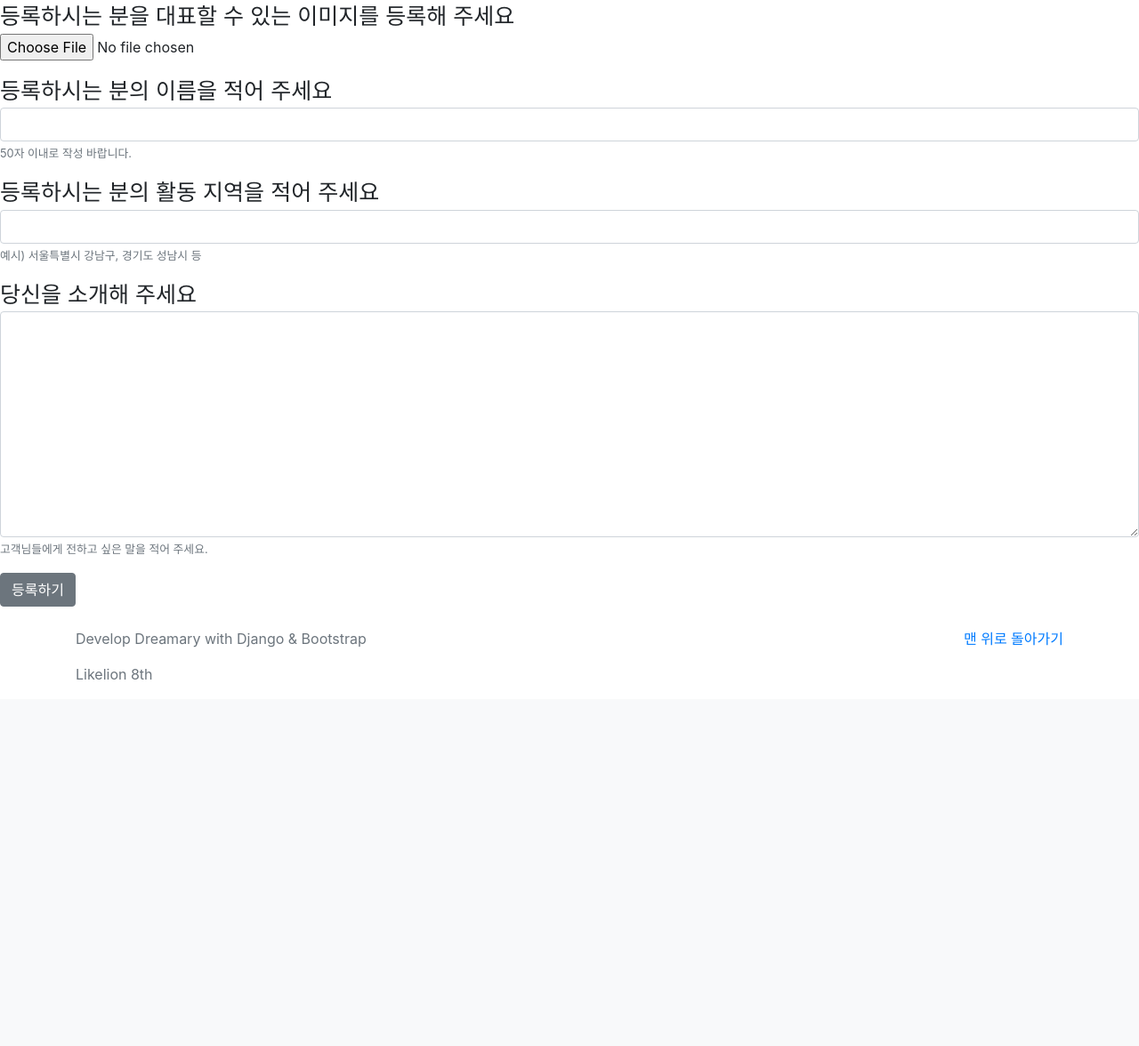
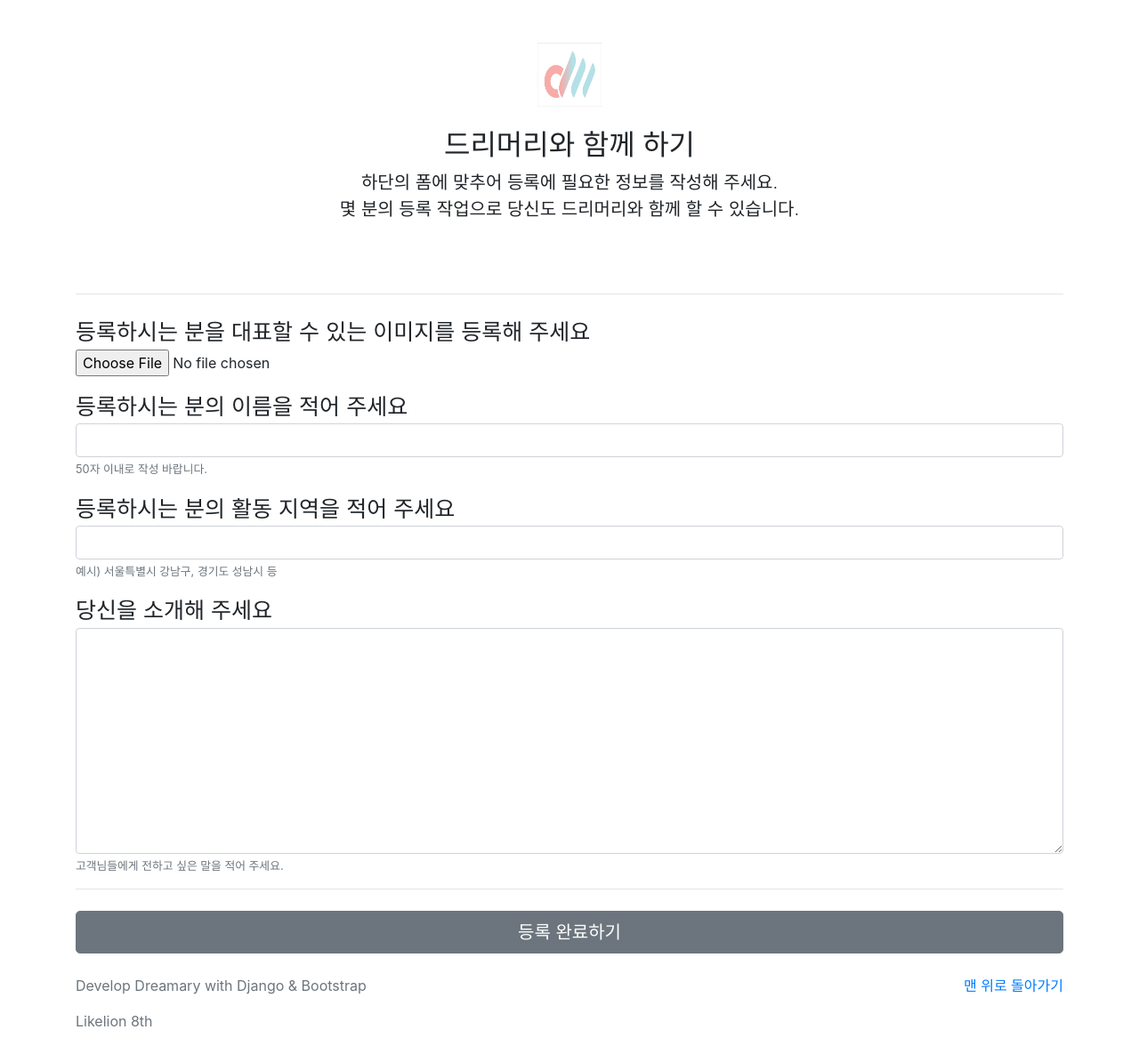
Before and after one commit to TwoShot22/Likelion_Dreamary, a Django app: page /new/ in a window 1280 px wide. Shown: the part 66-1242 px from the top of the page at 89% size. Before the commit the page ends 830 px from the top, so only its background shows below. Run offline with Django 3.2, Linux system fonts and the light colour scheme; some libraries are stand-ins or nearby versions.

Commit message:
Update New & Update Form

```diff
--- a/page/static/css/detail.css
+++ b/page/static/css/detail.css
@@ -1,3 +1,4 @@
+
 .container{
     padding-top: 2rem;
 }
@@ -5,3 +6,7 @@
 #namedeco{
     margin-left: 1rem;
 }
+
+.profile{
+    height:100%;
+}
--- a/page/templates/new.html
+++ b/page/templates/new.html
@@ -1,30 +1,46 @@
 {% extends 'base.html' %}
 {% load static %}
 
-{% block title %}디자이너로 등록하기{% endblock %}
+{% block title %}디자이너 등록하기{% endblock %}
+{% block link %}{% static 'css/new.css' %}{% endblock %}
 
 {% block content %}
+<div class="container">
+    <div class="py-5 text-center">
+        <img class="d-block mx-auto mb-4" src="{% static 'images/Dreamary_Logo.png' %}" alt="" width="72" height="72">
+        <h2>드리머리와 함께 하기</h2>
+        <p class="lead">하단의 폼에 맞추어 등록에 필요한 정보를 작성해 주세요.<br>몇 분의 등록 작업으로 당신도 드리머리와 함께 할 수 있습니다.</p>
+    </div>
+    <div class="order-md-1">
+        <hr class="mb-4">
         <form action="{% url 'create' %}" method="POST" enctype="multipart/form-data">
             {% csrf_token %}
-    <div class="form-group">
+            <div class="mb-3">
                 <label for="inputFile">등록하시는 분을 대표할 수 있는 이미지를 등록해 주세요</label>
                 <input type="file" class="form-control-file" id="inputFile" name="image" value="" required>
             </div>
-    <div class="form-group">
+
+            <div class="mb-3">
                 <label for="inputName">등록하시는 분의 이름을 적어 주세요</label>
                 <input type="text" class="form-control" id="inputName" name="name" required>
                 <small id="Name" class="form-text text-muted">50자 이내로 작성 바랍니다.</small>
             </div>
-    <div class="form-group">
+
+            <div class="mb-3">
                 <label for="inputAddress">등록하시는 분의 활동 지역을 적어 주세요</label>
                 <input type="text" class="form-control" id="inputAddress" name="address" required>
                 <small id="Name" class="form-text text-muted">예시) 서울특별시 강남구, 경기도 성남시 등</small>
                 </div>
-    <div class="form-group">
+            </div>
+
+            <div class="mb-3">
                 <label for="inputDescription">당신을 소개해 주세요 </label>
                 <textarea class="form-control" id="inputDescription" name="description" cols="40" rows="10" required></textarea>
                 <small id="Name" class="form-text text-muted">고객님들에게 전하고 싶은 말을 적어 주세요.</small>
             </div>
-    <button type="submit" class="btn btn-secondary">등록하기</button>
+            <hr class="mb-4">
+            <button class="btn btn-secondary btn-lg btn-block" type="submit">등록 완료하기</button>
         </form>
+    </div>
+</div>
 {% endblock %}
```
Also changed, not shown: page/templates/detail.html (+8 -2 lines), page/templates/introduce.html (+8 -1 lines), page/templates/update.html (+23 -8 lines), page/static/css/introduce.css (added), page/static/css/new.css (added), page/static/css/update.css (added). Lines whose indentation alone changed are shown as unchanged.
